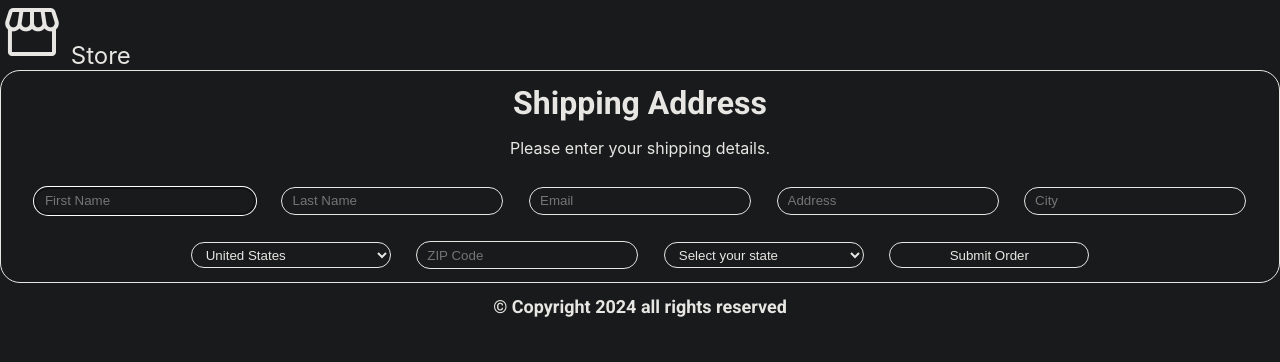
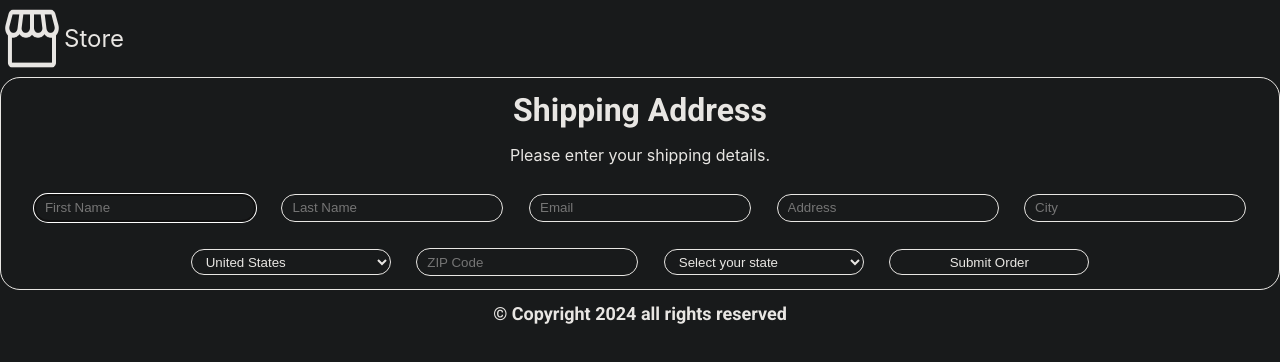
Before and after one commit to TroyWarez/basic-site, a React (Vite) app: page / in a window 1280 px wide. Shown: the top 362 px of the page. Built offline with nearby package versions, Linux system fonts and the light colour scheme.

Commit message:
Better home button

```diff
--- a/src/components/Homebutton/Homebutton.module.css
+++ b/src/components/Homebutton/Homebutton.module.css
@@ -1,5 +1,9 @@
-.Homebutton {
+.button {
     text-decoration: none;
     color: #e8e6e3;
     font-size: x-large;
+    display: flex;
 }
+.img {
+    display: flex;
+}
--- a/src/components/Homebutton/Homebutton.tsx
+++ b/src/components/Homebutton/Homebutton.tsx
@@ -3,7 +3,12 @@ import { Link } from "react-router-dom";
 const Homebutton = () => {
     return (
         <>
-        <Link className={classes.Homebutton}to="/"><img src={"storefrontIcon.png"} alt="Home" width="64"/> Store</Link>
+        <div>
+        <Link className={classes.button} to="/">
+        <img src={"storefrontIcon.png"} alt="Home" width="64"/>
+        <p>Store</p>
+        </Link>
+        </div>
         </>
     );
 };
--- a/src/components/OrderForm/OrderForm.tsx
+++ b/src/components/OrderForm/OrderForm.tsx
@@ -69,7 +69,7 @@ const OrderForm = () => {
             }
           }
         }
-    }
+      }
     return (
         <>
         <div className={classes.form}>
@@ -383,7 +383,7 @@ const OrderForm = () => {
                 <option value="MP">Northern Mariana Islands</option>
                 </select>
 
-                <select id="CanadianProvinces" className={classes.select} hidden aria-label="Please select your province">
+                <select className={classes.select} id="CanadianProvinces" hidden aria-label="Please select your province">
                 <option value="">Select your province</option>
                 <option value="ON">Ontario</option>
                 <option value="QC">Quebec</option>
```
